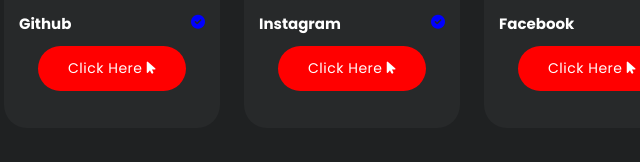
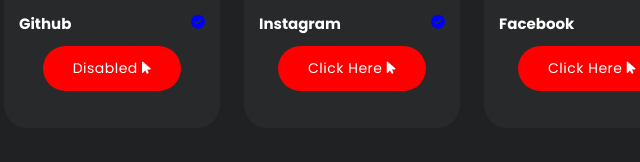
Before and after one commit to RevanSP/ReiivanWasHere.github.io, a plain HTML site: page index.html in a window 1280 px wide. Shown: the part 1338-1500 px from the top of the page, 168-808 px from the left. Drawn offline with nearby package versions, Linux system fonts and the light colour scheme.

Commit message:
Update index.html

```diff
--- a/index.html
+++ b/index.html
@@ -149,7 +149,7 @@
                                 <h4>Github</h4>
                                 <span><i class="fa fa-check-circle" aria-hidden="true"></i></span>
                                 <div class="main-button">
-                                  <a href="https://github.com/RevanSP">Click Here <i class="fa-solid fa-arrow-pointer"></i></a>
+                                  <a href="#">Disabled <i class="fa-solid fa-arrow-pointer"></i></a>
                                 </div>
                               </div>
                             </div>
```
